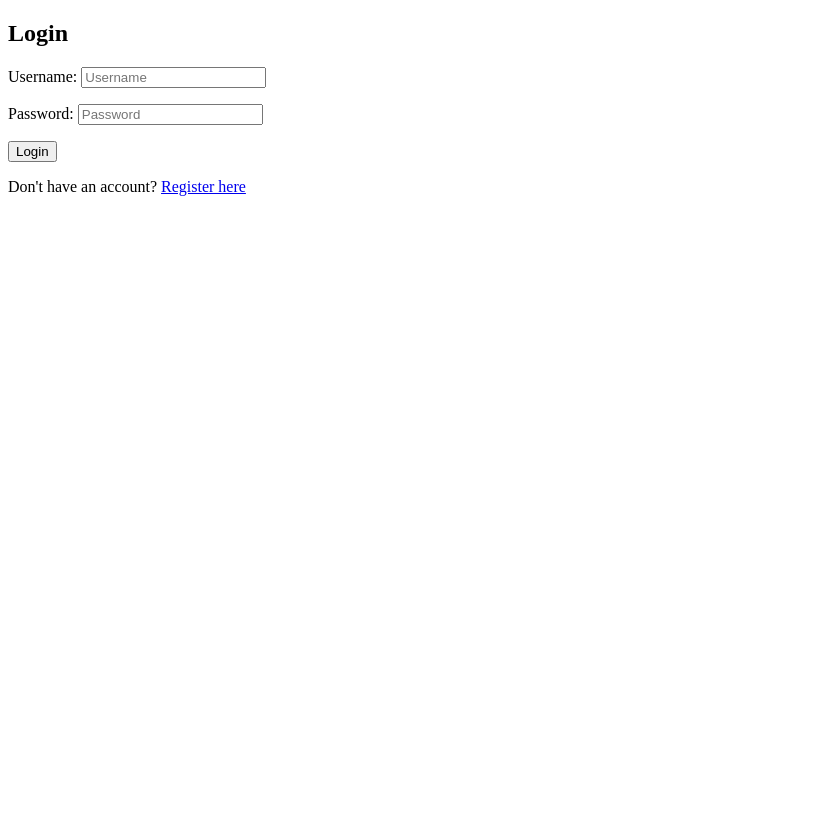
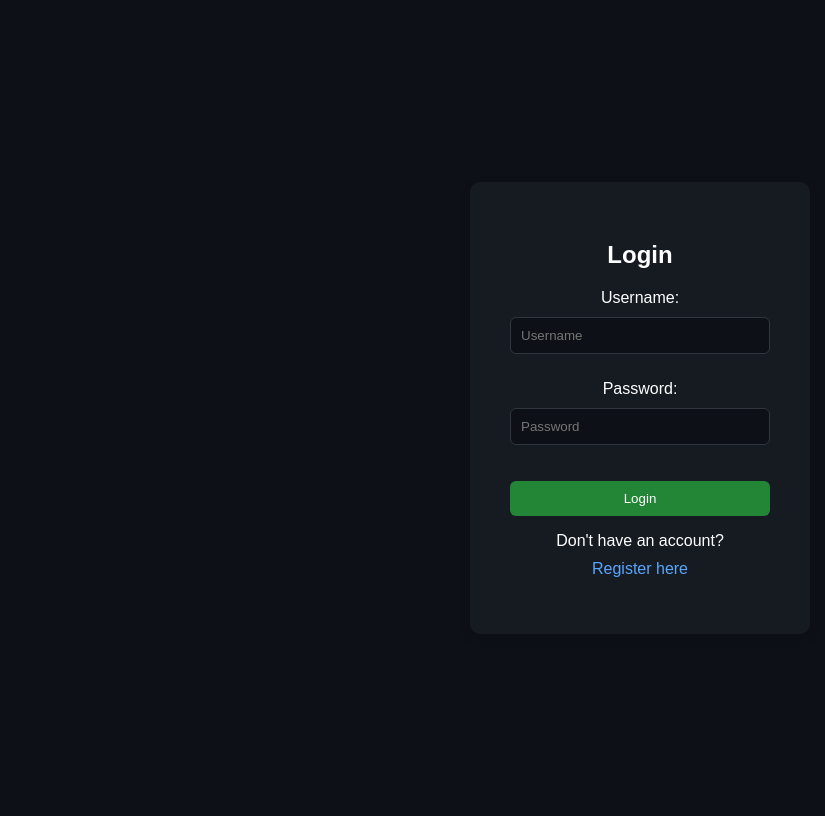
Before and after one commit to Iamanujosh/styleSnap, a Django app: page /login/ in a window 1280 px wide. Shown: the whole page, without its empty margins (0-825 px from the left). Before the commit the page ends 196 px from the top, so only its background shows below. Run offline with Django 3.2, Linux system fonts and the light colour scheme.

Commit message:
some css for login and chat.html added

```diff
--- a/templates/login.html
+++ b/templates/login.html
@@ -4,8 +4,72 @@
     <meta charset="UTF-8">
     <meta name="viewport" content="width=device-width, initial-scale=1.0">
     <title>Login</title>
+    <style>
+        body{
+            background-color: #0d1117;
+            color: white;
+            font-family: Arial, sans-serif;
+            display: flex;
+            justify-content: center;
+            align-items: center;
+            height: 100vh;
+
+        }
+
+        .login-container {
+            background-color: #161b22;
+            border-radius: 10px;
+            padding: 40px;
+            box-shadow: 0px 4px 12px rgba(0, 0, 0, 0.1);
+            text-align: center;
+            width: 340px;
+        }
+
+        .login-container h2 {
+            margin-bottom: 20px;
+            font-size: 24px;
+
+        }
+
+        .login-container button {
+            background-color: #238636;
+            color: white;
+            padding: 10px;
+            border: none;
+            border-radius: 6px;
+            width: 100%;
+            cursor: pointer;
+            margin-top: 10px;
+        }
+
+        .login-container button:hover {
+            background-color: #2ea043;
+        }
+
+        .login-container a {
+            color: #58a6ff;
+            text-decoration: none;
+            margin-top: 10px;
+            display: block;
+        }
+        .login-container input[type="text"],
+        .login-container input[type="password"] {
+            width: 100%;
+            padding: 10px;
+            margin: 10px 0;
+            border: 1px solid #30363d;
+            border-radius: 6px;
+            background-color: #0d1117;
+            color: white;
+        }
+
+        * {
+             box-sizing: border-box;
+           }
+    </style>
 </head>
 <body>
+    <div class="login-container">
     <h2>Login</h2>
     <form method="POST">
         {% csrf_token %}
@@ -22,5 +86,6 @@
     {% endif %}
 
     <p>Don't have an account? <a href="{% url 'register' %}">Register here</a></p>
+</div>
 </body>
 </html>
```
Also changed, not shown: templates/chat.html (+31 -15 lines), db.sqlite3.
